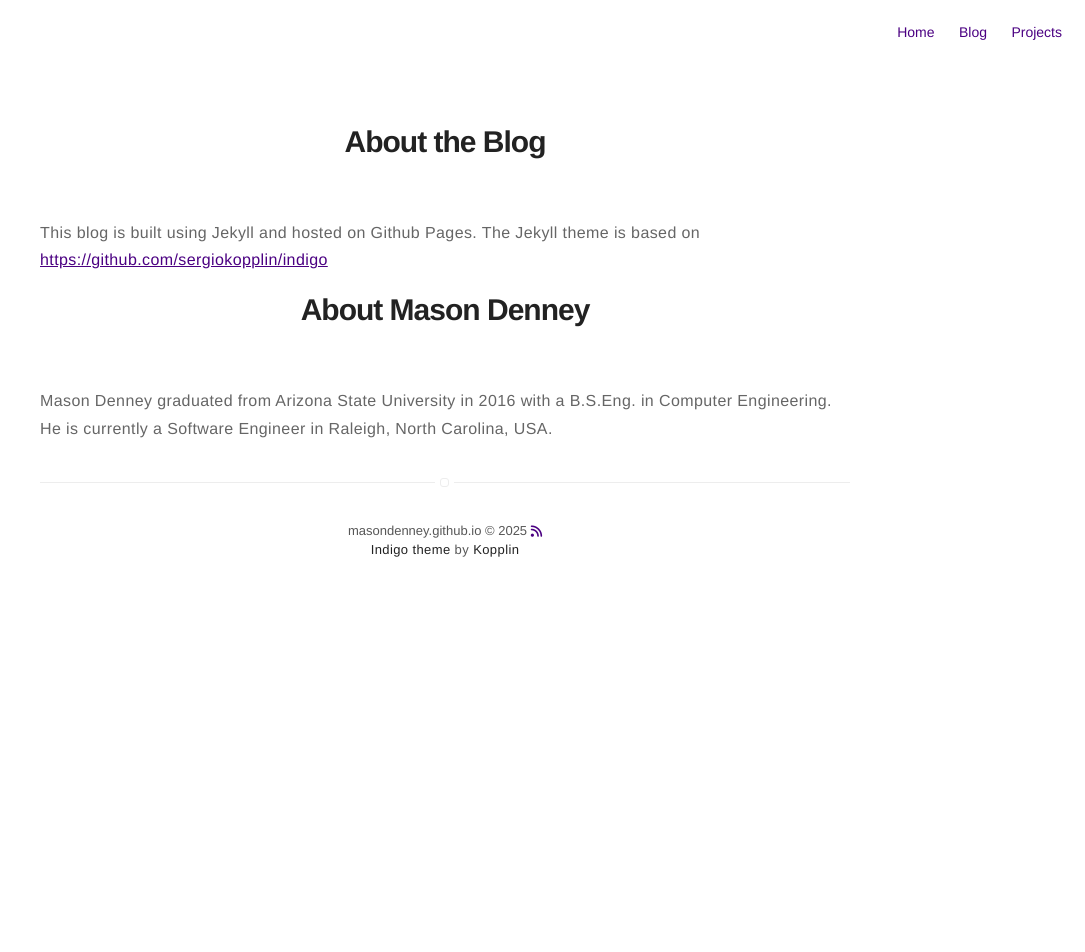
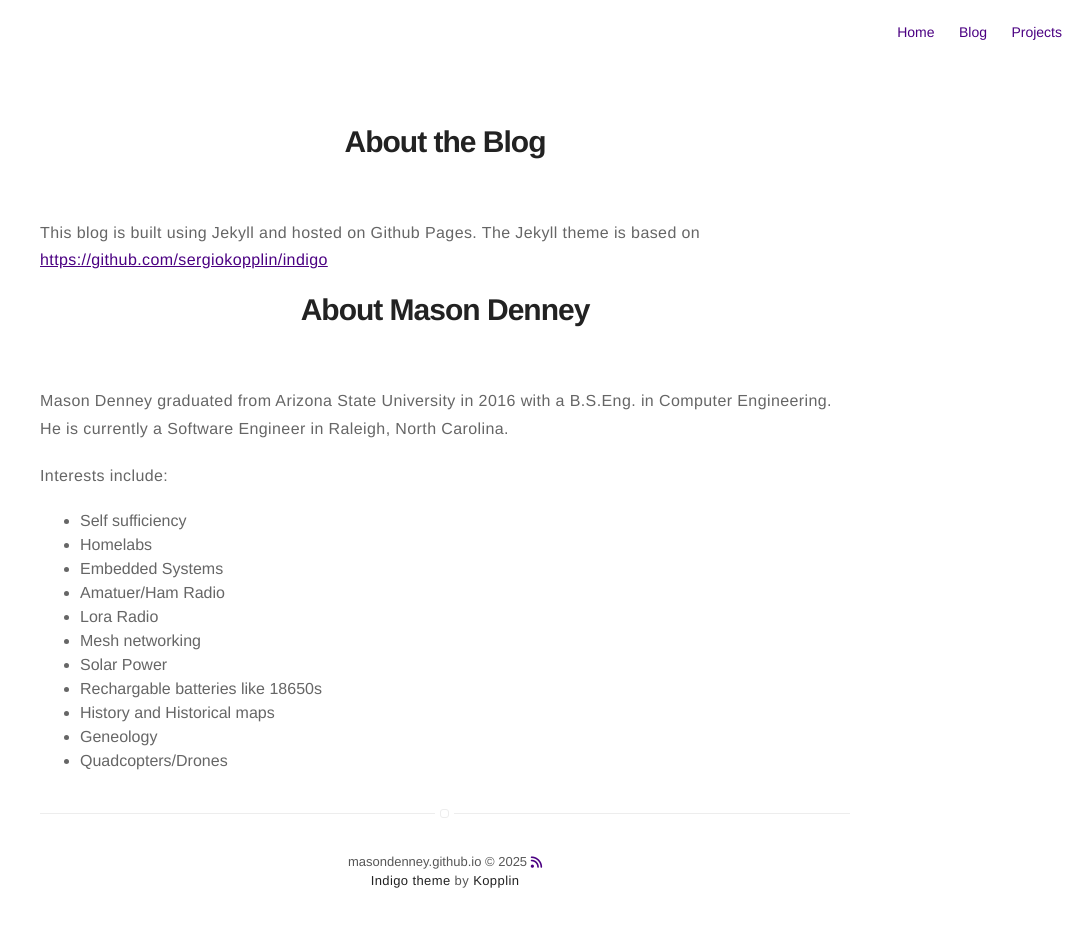
Before and after one commit to MasonDenney/masondenney.github.io, a Jekyll site: the page built from about.md, in a window 1280 px wide. Shown: the whole page, without its empty margins (195-1280 px from the left). Built offline with Jekyll 4.4.1, drawn with Linux system fonts in a browser that asks for light colours; nearby versions of some CDN libraries; before the commit the page ends 900 px from its top, so only the background shows below that.

Commit message:
Fixed README and added interests

```diff
--- a/about.md
+++ b/about.md
@@ -6,4 +6,17 @@ layout: page
 This blog is built using Jekyll and hosted on Github Pages. The Jekyll theme is based on <https://github.com/sergiokopplin/indigo>
 
 # About Mason Denney
-Mason Denney graduated from Arizona State University in 2016 with a B.S.Eng. in Computer Engineering. He is currently a Software Engineer in Raleigh, North Carolina, USA.
+Mason Denney graduated from Arizona State University in 2016 with a B.S.Eng. in Computer Engineering. He is currently a Software Engineer in Raleigh, North Carolina.
+
+Interests include:
+- Self sufficiency
+- Homelabs
+- Embedded Systems
+- Amatuer/Ham Radio
+- Lora Radio
+- Mesh networking
+- Solar Power
+- Rechargable batteries like 18650s
+- History and Historical maps
+- Geneology
+- Quadcopters/Drones
```
Also changed, not shown: README.md.
